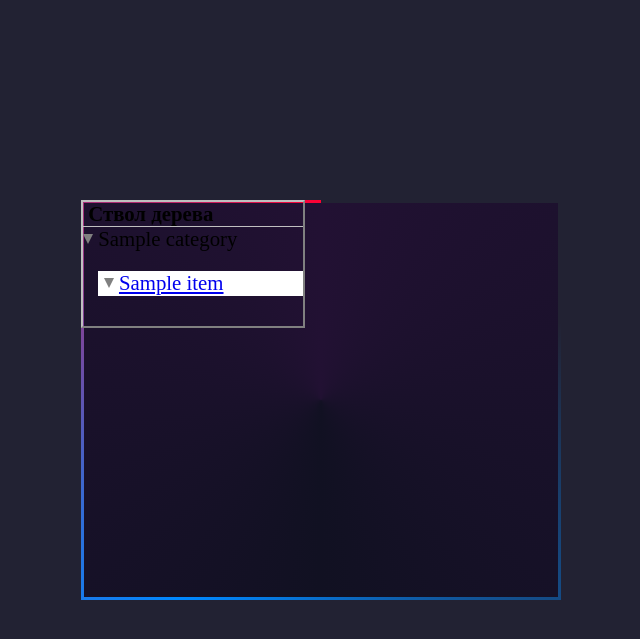
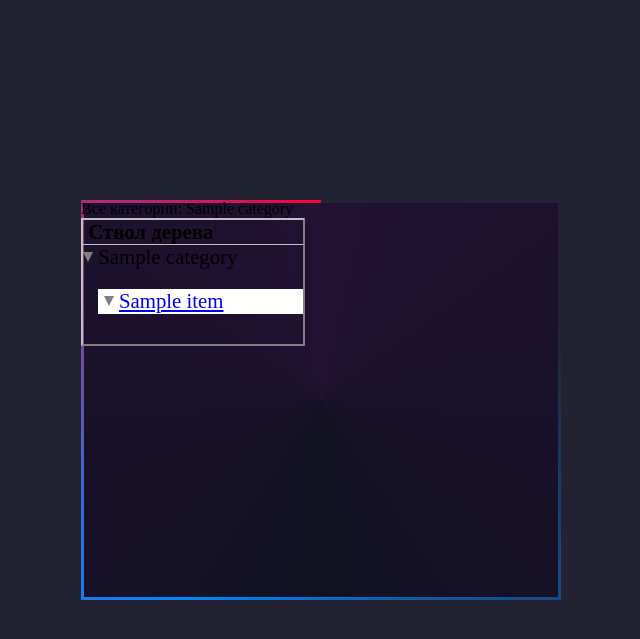
Before and after one commit to Ruzakiiii/UpTrader_project, a Django app: page / in a window 1280 px wide. Shown: the top 639 px of the page, without its empty margins (319-959 px from the left). Run offline with Django 4.2, Linux system fonts and the light colour scheme; tables that the repository leaves empty hold one stand-in row (values such as "Sample post").

Commit message:
Update index.html

```diff
--- a/main_app/templates/main_app/index.html
+++ b/main_app/templates/main_app/index.html
@@ -8,6 +8,10 @@
 </head>
 <body>
 <div class="box">
+     Все категории:
+    {% for cat in categories %}
+    {{ cat.category_name }}
+    {% endfor %}
 <div id="multi-derevo">
 
  <h4><a>Ствол дерева</a></h4>
```
